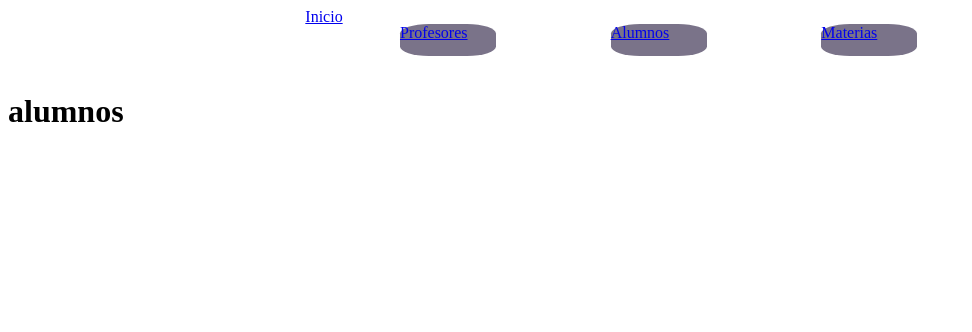
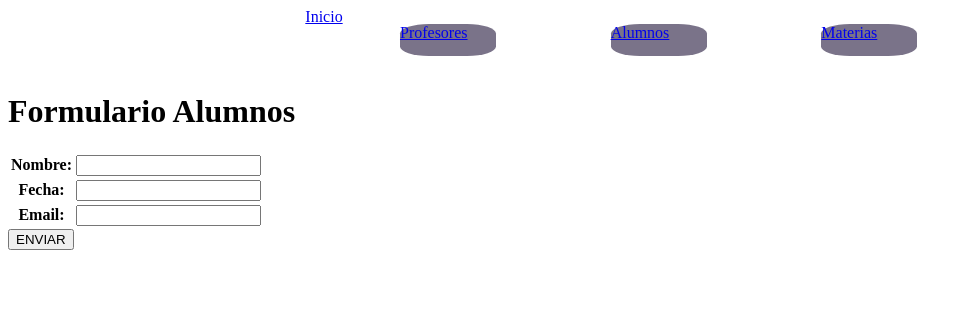
Before and after one commit to Pedroborgarello/python-Coder, a Django app: page /AppMVT/alumnos/ in a window 1280 px wide. Shown: the top 332 px of the page, without its empty margins (0-972 px from the left). Run offline with Django 4.2, Linux system fonts and the light colour scheme; data comes from the database, SQL or seed files in the repository.

Commit message:
Formulario POST

```diff
--- a/AppMVT/forms.py
+++ b/AppMVT/forms.py
@@ -1 +1,15 @@
 from django import forms
+
+class ProfesoresForm(forms.Form):
+    nombre = forms.CharField(max_length=50)
+    profesion = forms.CharField(max_length=50)
+    email = forms.EmailField()
+
+class AlumnosForm(forms.Form):
+    nombre = forms.CharField(max_length=50)
+    fecha = forms.DateField()
+    email = forms.EmailField()
+
+class MateriasForm(forms.Form):
+    nombre = forms.CharField(max_length=50)
+    nivel = forms.IntegerField()
--- a/AppMVT/models.py
+++ b/AppMVT/models.py
@@ -19,4 +19,4 @@ class Profesores(models.Model):
 
 class Materias(models.Model):
     nombre = models.CharField(max_length=50)
-    anio = models.IntegerField()
+    nivel = models.IntegerField()
--- a/AppMVT/views.py
+++ b/AppMVT/views.py
@@ -2,45 +2,65 @@ from django.shortcuts import render
 from .models import Alumnos, Profesores, Materias
 from django.http import HttpResponse
 from django.template import loader
+from AppMVT.forms import ProfesoresForm, AlumnosForm, MateriasForm
 
 # Create your views here.
 def alumnos(request):
-    persona1 = Alumnos(nombre="Pedro", fecha="1997-03-27", email="asdasd@asdas.com")
-    persona2 = Alumnos(nombre="Ivana", fecha="1975-03-13", email="asdsasd@assdas.com")
-    persona3 = Alumnos(nombre="Dario", fecha="1973-03-26", email="asdaasd@sasdas.com")
+    if request.method== 'POST':
+      form = AlumnosForm(request.POST)
 
-    persona1.save()
-    persona2.save()
-    persona3.save()
+      if form.is_valid():
+        info = form.cleaned_data
 
-    """dic = {
-        "nombre_persona1": persona1.nombre, "edad_persona1": persona1.edad, "fecha_persona1": persona1.fecha,
-        "nombre_persona2": persona2.nombre, "edad_persona2": persona2.edad, "fecha_persona2": persona2.fecha,
-        "nombre_persona3": persona3.nombre, "edad_persona3": persona3.edad, "fecha_persona3": persona3.fecha,
-    }
+        nombre = info["nombre"]
+        fecha = info["fecha"]
+        email = info["email"]
 
-    plantilla = loader.get_template('alumnos.html')
-    documento = plantilla.render(dic)"""
+        alumno1 = Alumnos(nombre=nombre, fecha=fecha, email=email)
+        alumno1.save()
+        return render(request, "inicio.html")
+    else:
+        formulario = AlumnosForm()
 
-    return render(request, "alumnos.html")
+    return render(request, "alumnos.html", {"form":formulario})
+
 
 def profesores(request):
     if request.method== 'POST':
-      nombre = request.POST["nombre"]
-      profesion = request.POST["profesion"]
-      email = request.POST["email"]
+      form = ProfesoresForm(request.POST)
 
-      profesor1 = Profesores(nombre=nombre, profesion=profesion, email=email)
-      profesor1.save()
-      return render(request, "inicio.html")
+      if form.is_valid():
+        info = form.cleaned_data
 
-    return render(request, "profesores.html")
+        nombre = info["nombre"]
+        profesion = info["profesion"]
+        email = info["email"]
+
+        profesor1 = Profesores(nombre=nombre, profesion=profesion, email=email)
+        profesor1.save()
+        return render(request, "inicio.html")
+    else:
+        formulario = ProfesoresForm()
+
+    return render(request, "profesores.html", {"form":formulario})
 
 def materias(request):
-    plantilla = loader.get_template('materias.html')
-    documento = plantilla.render()
+    if request.method== 'POST':
+      form = MateriasForm(request.POST)
 
-    return HttpResponse(documento)
+      if form.is_valid():
+        info = form.cleaned_data
+
+        nombre = info["nombre"]
+        nivel = info["nivel"]
+
+        materia1 = Profesores(nombre=nombre, nivel=nivel)
+        materia1.save()
+        return render(request, "inicio.html")
+    else:
+        formulario = MateriasForm()
+
+    return render(request, "materias.html", {"form":formulario})
 
 def inicio(request):
 
--- a/template/alumnos.html
+++ b/template/alumnos.html
@@ -3,5 +3,15 @@
 {% load static %}
 
 {% block principal %}
-    <h1>alumnos</h1>
+<h1>Formulario Alumnos</h1>
+
+<form action="{% url 'alumnos' %}" method="POST"> {% csrf_token %}
+
+    <table>
+        {{ form.as_table }}
+    </table>
+
+    <input type="submit" value="ENVIAR">
+
+</form>
 {% endblock %}
```
Also changed, not shown: template/materias.html (+11 -1 lines), template/profesores.html (+11 -1 lines).
